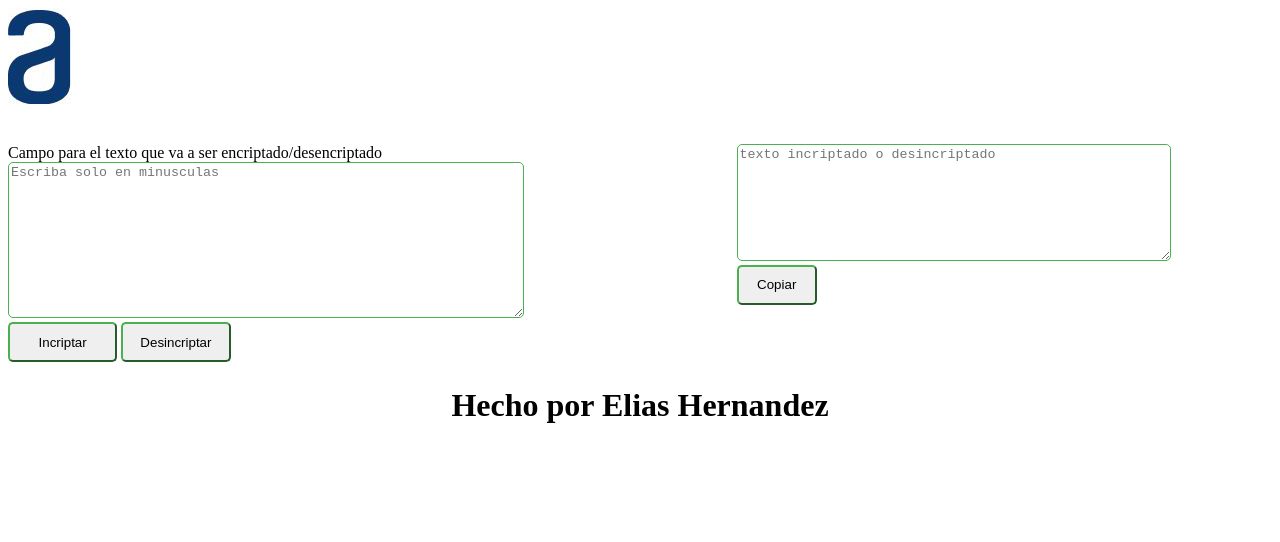
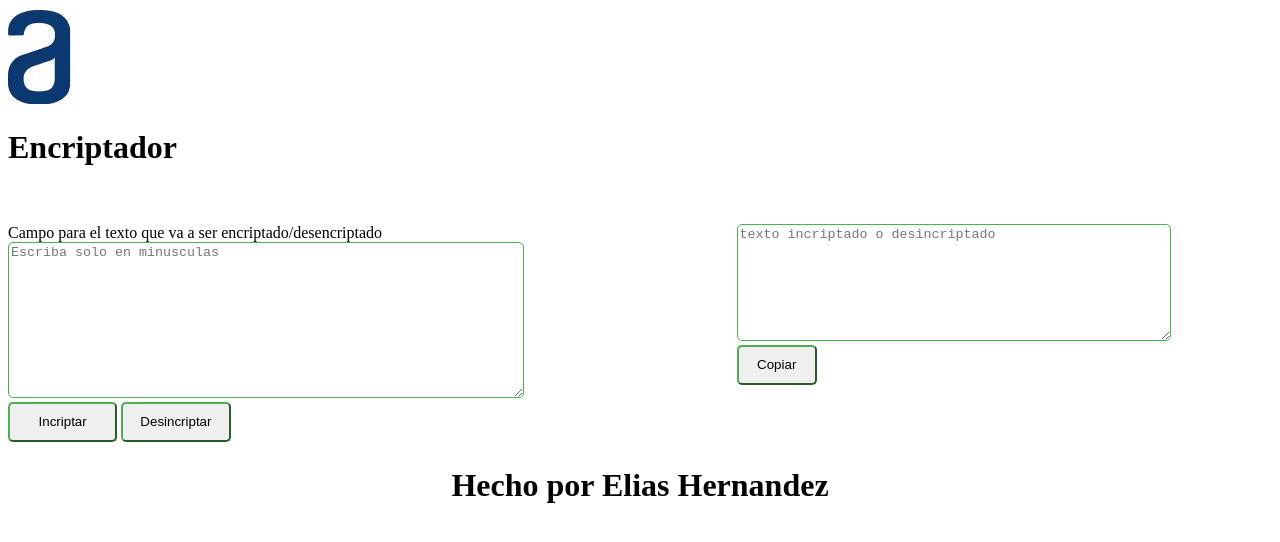
Before and after one commit to eliaselas/incriptador, a plain HTML site: page index.html in a window 1280 px wide. Drawn offline with Linux system fonts and the light colour scheme.

Commit message:
Update index.html
Agregado titulo a la pagina

```diff
--- a/index.html
+++ b/index.html
@@ -8,9 +8,11 @@
     <link href="estilos.css" rel="stylesheet" type="text/css">
 </head>
 <body>
+
     <div>
         <img src="img4.jpg" alt="icono de de la plataforma alura">
     </div>
+    <div><h1>Encriptador</h1></div>
     <br>
     <br>
     <div class="box">
```
